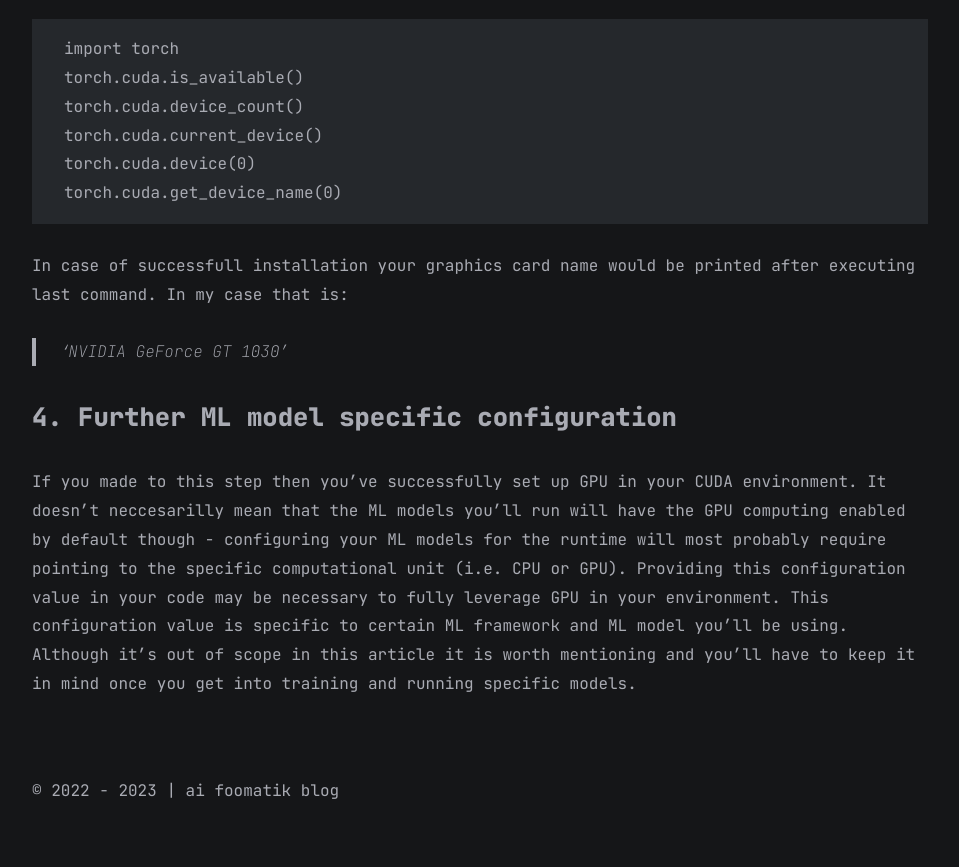
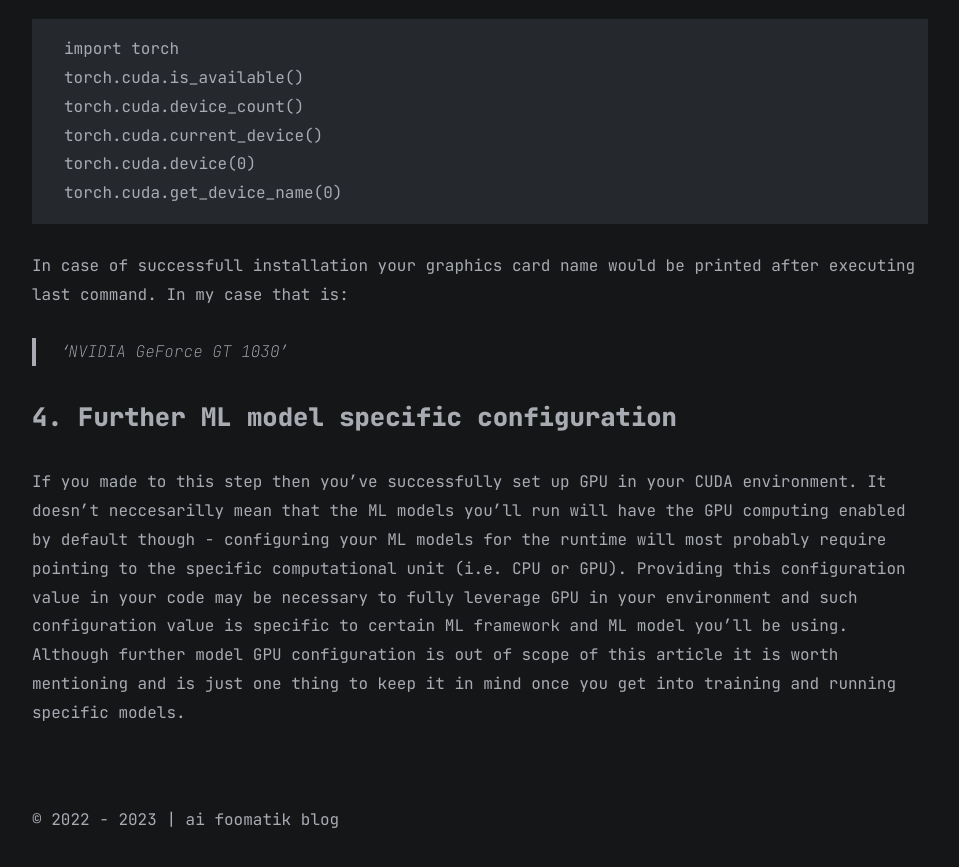
Before and after one commit to wjan/wjan.github.io, a Jekyll site: the page built from all_collections/_posts/2023-01-22-GPU-Enabled-Machine-Learning-on-Ubuntu-20-With-Cuda,-PyTorch-and-NVIDIA.md, in a window 1280 px wide and 900 px high, scrolled down 1652 px. Shown: the top 867 px of the window, without its empty margins (160-1119 px from the left). Built offline with Jekyll 4.4.1, drawn with Linux system fonts in a browser that asks for light colours.

Commit message:
Update 2023-01-22-GPU-Enabled-Machine-Learning-on-Ubuntu-20-With-Cuda,-PyTorch-and-NVIDIA.md

```diff
--- a/all_collections/_posts/2023-01-22-GPU-Enabled-Machine-Learning-on-Ubuntu-20-With-Cuda,-PyTorch-and-NVIDIA.md
+++ b/all_collections/_posts/2023-01-22-GPU-Enabled-Machine-Learning-on-Ubuntu-20-With-Cuda,-PyTorch-and-NVIDIA.md
@@ -52,4 +52,4 @@ In case of successfull installation your graphics card name would be printed aft
 
 ### 4. Further ML model specific configuration
 
-If you made to this step then you've successfully set up GPU in your CUDA environment. It doesn't neccesarilly mean that the ML models you'll run will have the GPU computing enabled by default though - configuring your ML models for the runtime will most probably require pointing to the specific computational unit (i.e. CPU or GPU). Providing this configuration value in your code may be necessary to fully leverage GPU in your environment. This configuration value is specific  to certain ML framework and ML model you'll be using. Although it's out of scope in this article it is worth mentioning and you'll have to keep it in mind once you get into training and running specific models.
+If you made to this step then you've successfully set up GPU in your CUDA environment. It doesn't neccesarilly mean that the ML models you'll run will have the GPU computing enabled by default though - configuring your ML models for the runtime will most probably require pointing to the specific computational unit (i.e. CPU or GPU). Providing this configuration value in your code may be necessary to fully leverage GPU in your environment and such configuration value is specific to certain ML framework and ML model you'll be using. Although further model GPU configuration is out of scope of this article it is worth mentioning and is just one thing to keep it in mind once you get into training and running specific models.
```
